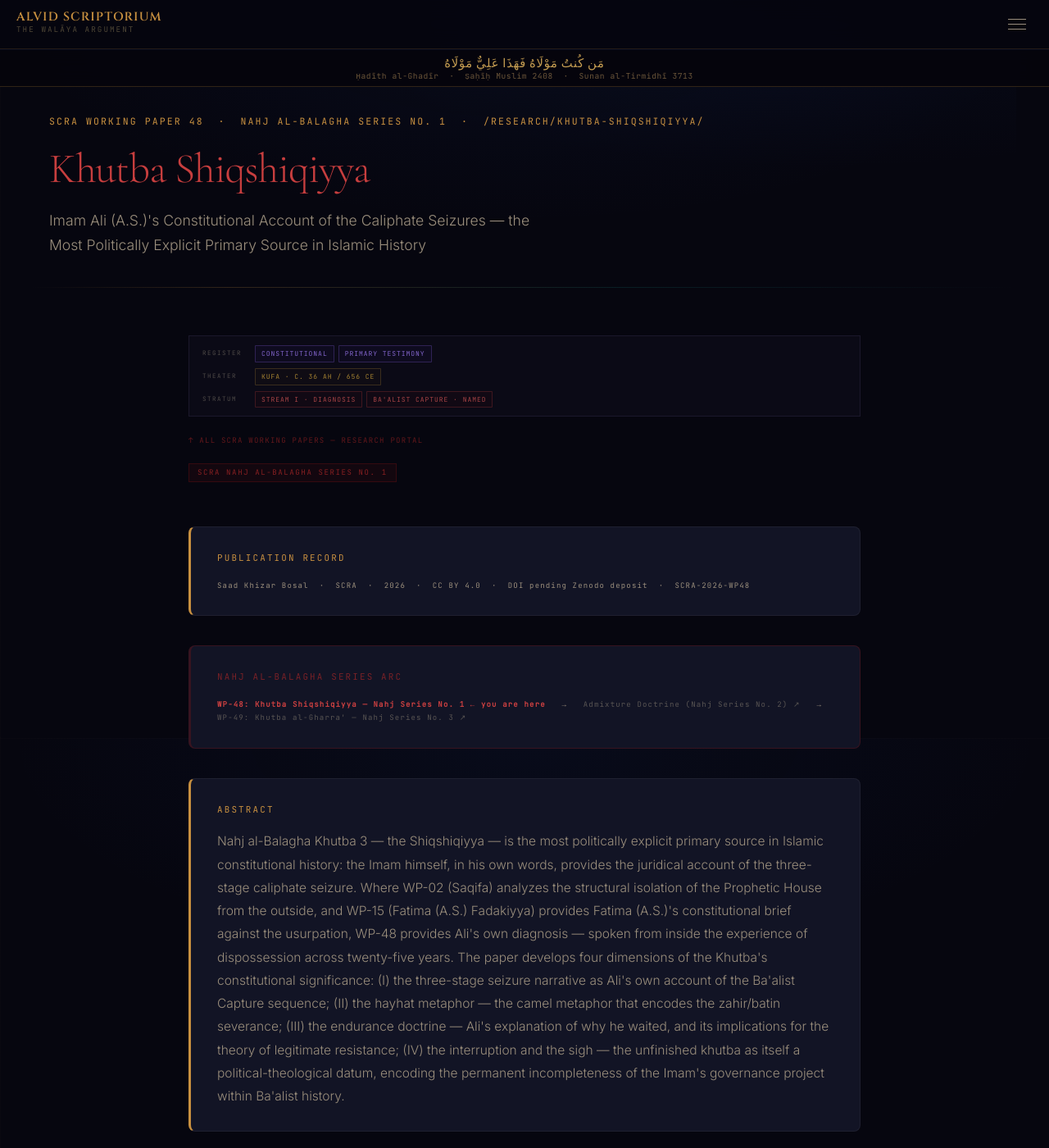
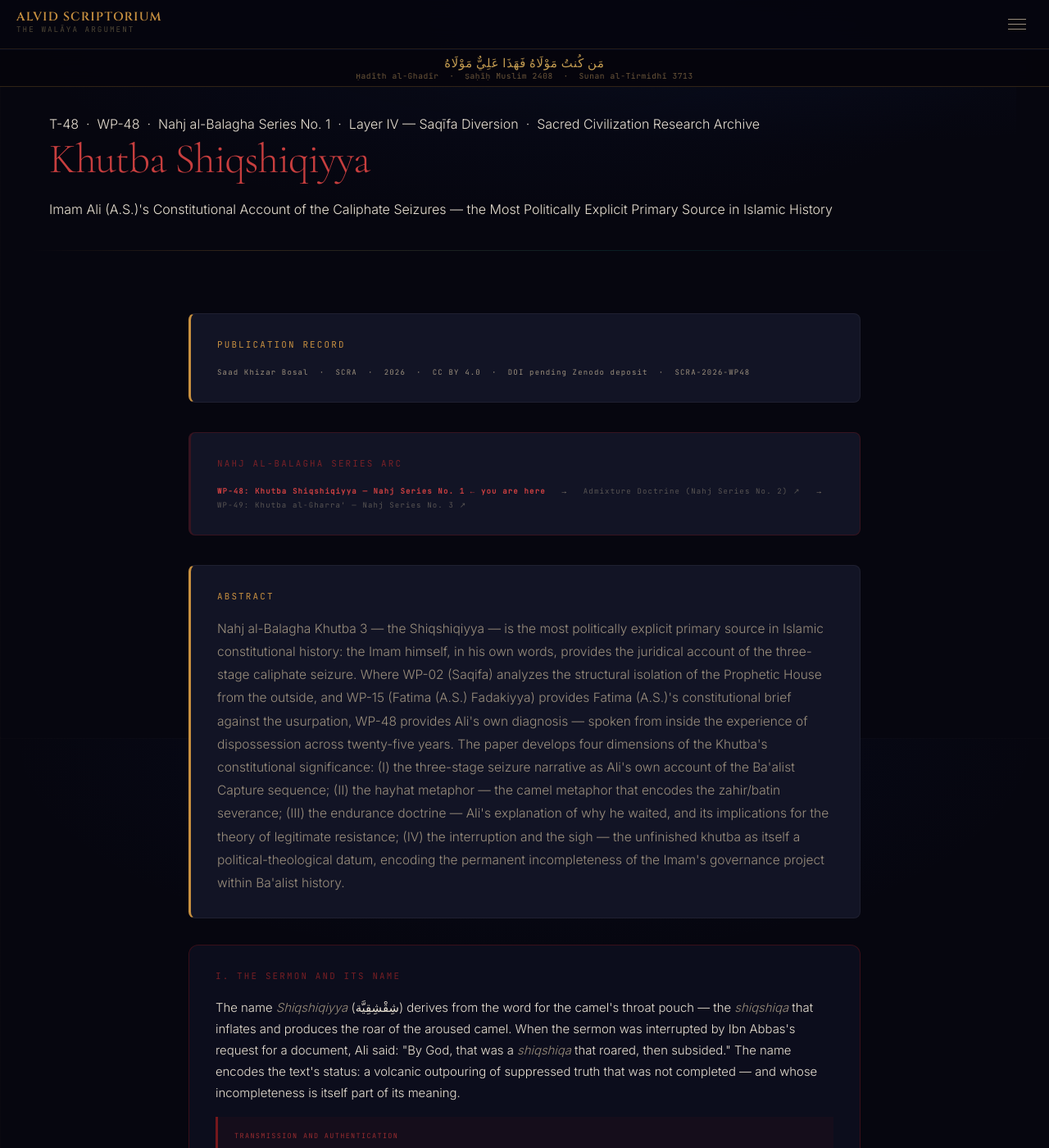
Before and after one commit to Political-Theology-Archive/geopolitical-synthesis, a Jekyll site: the page built from research/khutba-shiqshiqiyya/index.html, in a window 1280 px wide and 1400 px high. Shown: the whole window at 82% size. Built offline with Jekyll 4.4.1, drawn with Linux system fonts in a browser that asks for light colours; some of the changed text lies outside the part shown.

Commit message:
Convert WP-49 and WP-48 to Thesis/Manifesto format (layout: default)
WP-49 (khutba-al-gharra): blue theme rgba(40,65,180), Layer I Quranic Ontology.
Nahj al-Balagha Series No. 3. Dropped rp-axis-tags CSS + div, rp-parent-tag,
rp-series-tag in HTML; pta-page-eye mono → as-eye; pta-page-subtitle →
as-standfirst; as-thesis-body wrapper added; rp-verdict pta-fade → as-ruling
pta-fade (border rgba(60,90,210,0.7)); bottom div nav → canonical
pta-page-nav (WP-48 Shiqshiqiyya ← / WP-24 Furqan Criterion →).

WP-48 (khutba-shiqshiqiyya): crimson theme rgba(140,20,20), Layer IV Saqifa.
Nahj al-Balagha Series No. 1. Same conversion pattern. rp-verdict pta-fade →
as-ruling pta-fade (border rgba(175,40,40,0.7)). Nav: WP-02 Saqifa ← /
WP-49 Khutba al-Gharra' →.

Co-Authored-By: Claude Sonnet 4.6 <noreply@anthropic.com>

```diff
--- a/research/khutba-shiqshiqiyya/index.html
+++ b/research/khutba-shiqshiqiyya/index.html
@@ -1,9 +1,11 @@
 ---
-layout: page
+layout: default
 last_modified_at: 2026-06-07
-title: "Khutba Shiqshiqiyya: Imam Ali's Constitutional Account of the Caliphate Seizures — SCRA Working Paper 48"
+title: "Khutba Shiqshiqiyya: Imam Ali's Constitutional Account of the Caliphate Seizures · T-48"
 description: "SCRA Working Paper 48 — Nahj al-Balagha Series No. 1. The third sermon of Nahj al-Balagha as the Imam's own juridical account of the three-stage caliphate seizure — Abu Bakr, Umar, Uthman — and the structural diagnosis of the zahir/batin severance from the one who possessed the batin. The most politically explicit primary source in Islamic constitutional history."
 permalink: /research/khutba-shiqshiqiyya/
+wp: "WP-48"
+layer: "IV"
 ---
 
 <style>
@@ -47,39 +49,19 @@ permalink: /research/khutba-shiqshiqiyya/
   font-size:1.12rem;line-height:2.1;color:rgba(235,195,195,0.88);
   text-align:right;direction:rtl;margin:10px 0 8px;font-family:serif;
 }
-.rp-axis-tags{margin:18px 0 22px;padding:11px 16px 10px;border:1px solid rgba(120,100,160,0.15);background:rgba(38,32,60,0.16);display:grid;grid-template-columns:52px 1fr;gap:7px 12px;align-items:start;}
-.rp-axis-label{font-family:'JetBrains Mono',monospace;font-size:7.5px;letter-spacing:0.2em;text-transform:uppercase;color:rgba(160,150,130,0.45);padding-top:3px;white-space:nowrap;}
-.rp-axis-chips{display:flex;flex-wrap:wrap;gap:5px;}
-.rp-axis-chip{font-family:'JetBrains Mono',monospace;font-size:8px;letter-spacing:0.12em;text-transform:uppercase;padding:2px 7px;border-radius:1px;line-height:1.85;}
-.rp-axis-1{color:rgba(155,120,240,0.82);border:1px solid rgba(130,95,220,0.28);background:rgba(55,30,120,0.1);}
-.rp-axis-2{color:rgba(190,150,55,0.85);border:1px solid rgba(168,128,52,0.28);background:rgba(60,45,15,0.1);}
-.rp-axis-3{color:rgba(200,80,80,0.82);border:1px solid rgba(180,60,60,0.28);background:rgba(80,15,15,0.1);}
 </style>
 
 <div class="pta-page-hero">
-  <span class="pta-page-eye mono">
-    SCRA Working Paper 48 &nbsp;·&nbsp; Nahj al-Balagha Series No. 1 &nbsp;·&nbsp; /research/khutba-shiqshiqiyya/
-  </span>
+  <span class="as-eye">T-48 &nbsp;·&nbsp; WP-48 &nbsp;·&nbsp; Nahj al-Balagha Series No. 1 &nbsp;·&nbsp; Layer IV — Saqīfa Diversion &nbsp;·&nbsp; Sacred Civilization Research Archive</span>
   <h1 class="pta-page-h1" style="color:rgba(210,65,65,0.95);">Khutba Shiqshiqiyya</h1>
-  <p class="pta-page-subtitle">
+  <p class="as-standfirst">
     Imam Ali (A.S.)'s Constitutional Account of the Caliphate Seizures —
     the Most Politically Explicit Primary Source in Islamic History
   </p>
 </div>
 
 <div class="pta-content-wrap">
-
-  <div class="rp-axis-tags">
-    <span class="rp-axis-label">Register</span>
-    <div class="rp-axis-chips"><span class="rp-axis-chip rp-axis-1">CONSTITUTIONAL</span><span class="rp-axis-chip rp-axis-1">PRIMARY TESTIMONY</span></div>
-    <span class="rp-axis-label">Theater</span>
-    <div class="rp-axis-chips"><span class="rp-axis-chip rp-axis-2">KUFA · c. 36 AH / 656 CE</span></div>
-    <span class="rp-axis-label">Stratum</span>
-    <div class="rp-axis-chips"><span class="rp-axis-chip rp-axis-3">STREAM I · DIAGNOSIS</span><span class="rp-axis-chip rp-axis-3">BA'ALIST CAPTURE · NAMED</span></div>
-  </div>
-
-  <a href="{{ '/research/' | relative_url }}" class="rp-parent-tag">&#8593; All SCRA Working Papers — Research Portal</a>
-  <span class="rp-series-tag">SCRA Nahj al-Balagha Series No. 1</span>
+<div class="as-thesis-body">
 
   <div class="pta-analysis pta-fade" style="margin-bottom:28px;">
     <span class="pta-analysis-label mono">Publication Record</span>
@@ -282,8 +264,8 @@ permalink: /research/khutba-shiqshiqiyya/
   </div>
 
   <!-- SCRA Verdict -->
-  <div class="rp-verdict pta-fade">
-    <div class="rp-verdict-label">SCRA Verdict — The Imam's Own Diagnostic</div>
+  <div class="as-ruling pta-fade" style="border-left-color:rgba(175,40,40,0.7);">
+    <p><strong>SCRA Verdict — The Imam's Own Diagnostic</strong></p>
     <p style="margin:0 0 12px;">
       The Shiqshiqiyya is the SCRA's most important primary source for the constitutional
       diagnosis because it is the Imam's own diagnosis — spoken from inside the dispossession.
@@ -313,11 +295,12 @@ permalink: /research/khutba-shiqshiqiyya/
     <p class="rp-ref">Lambton, Ann K.S. <em>State and Government in Medieval Islam</em>. Oxford University Press, 1981.</p>
   </div>
 
-  <div style="font-family:'JetBrains Mono',monospace;font-size:9px;letter-spacing:0.14em;margin-top:32px;padding-top:20px;border-top:1px solid rgba(140,20,20,0.2);">
-    <a href="{{ '/research/' | relative_url }}" style="color:rgba(175,40,40,0.6);margin-right:20px;">← All Working Papers</a>
-    <a href="{{ '/research/nahj-balagha-admixture/' | relative_url }}" style="color:rgba(175,40,40,0.5);margin-right:20px;">Admixture Doctrine ↗</a>
-    <a href="{{ '/research/khutba-al-gharra/' | relative_url }}" style="color:rgba(175,40,40,0.5);margin-right:20px;">WP-49: Khutba al-Gharra' ↗</a>
-    <a href="{{ '/research/saqifa-structural-isolation/' | relative_url }}" style="color:rgba(175,40,40,0.5);">WP-02: Saqifa ↗</a>
-  </div>
 
-</div>
+</div><!-- /.as-thesis-body -->
+
+<nav class="pta-page-nav">
+  <a href="{{ '/research/saqifa-structural-isolation/' | relative_url }}" class="pta-page-nav-prev">← WP-02: Saqifa</a>
+  <a href="{{ '/research/khutba-al-gharra/' | relative_url }}" class="pta-page-nav-next">WP-49: Khutba al-Gharra' →</a>
+</nav>
+
+</div><!-- /.pta-content-wrap -->
```
Also changed, not shown: research/khutba-al-gharra/index.html (+17 -34 lines).
